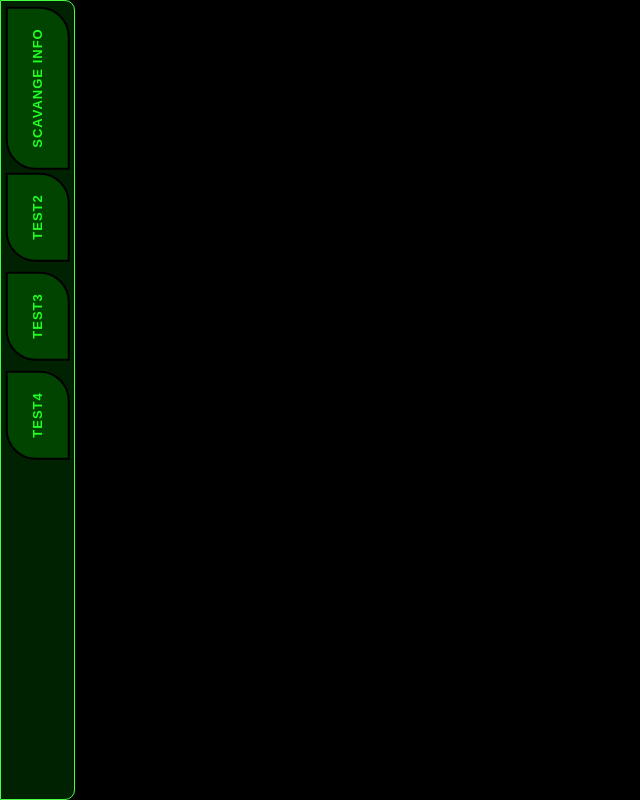
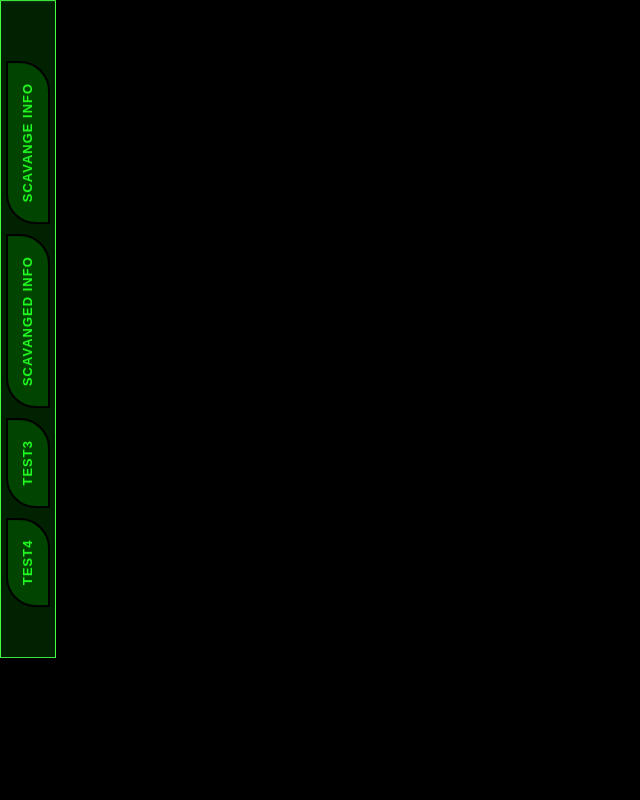
Before and after one commit to Shadow1993/JS-Game-CV, a website: page client/index.html in a window 1280 px wide. Shown: the whole page, without its empty margins (0-640 px from the left). Drawn offline with nearby package versions, Linux system fonts and the light colour scheme; files that its build step writes are made by us from their sources; files whose address does not match are found by name.

Commit message:
I'm a lazy bum..

```diff
--- a/client/index.html
+++ b/client/index.html
@@ -52,9 +52,9 @@
             <nav>
                 <ul>
                     <a id='navBtn1' href='javascript:;' class='btn'>Scavange Info</a>
-                    <a href='javascript:;' class='btn'>Test2</a>
-                    <a href='javascript:;' class='btn'>Test3</a>
-                    <a href='javascript:;' class='btn'>Test4</a>
+                    <a id='navBtn2'href='javascript:;' class='btn'>Scavanged Info</a>
+                    <a id='navBtn3' href='javascript:;' class='btn'>Test3</a>
+                    <a id='navBtn4' href='javascript:;' class='btn'>Test4</a>
 
                 </ul>
             </nav>
--- a/development/scss/layout/_buttons.scss
+++ b/development/scss/layout/_buttons.scss
@@ -1,8 +1,8 @@
 .btn {
     font-size: 13px;
     font-weight: 700;
-    line-height: 40px;
-    padding: 10px 20px;
+    line-height: 30px;
+    padding: 5px 20px;
     color: $color-button1-1;
     text-transform: uppercase;
     white-space: nowrap;
@@ -13,29 +13,8 @@
     border: 2px solid $color-black;
     transition: all $mediumDuration ease-out;
     border-radius: 30px 0px 30px 0px;
-    transform: rotate(-90deg) translate(0, 0);
-    display: inline-block;
-    margin: 10px 10px 10px 10px;
-
-    &:nth-child(1){
-        transform: rotate(-90deg) translate(0, 0);
-        margin: 40px 0px 45px -75px;
-    }
-
-    &:nth-child(2){
-        transform: rotate(-90deg) translate(0, 0);
-        margin: 20px 0px 40px -38px;
-    }
-
-    &:nth-child(3){
-        transform: rotate(-90deg) translate(0, 0);
-        margin: -5px 0px 40px -38px;
-    }
-
-    &:nth-child(4){
-        transform: rotate(-90deg) translate(0, 0);
-        margin: -5px 0px 40px -38px;
-    }
+    float: right;
+    margin-right: 10px;
 
     &:hover {
         background-color: $color-button1-1;
--- a/development/scss/main.scss
+++ b/development/scss/main.scss
@@ -36,7 +36,6 @@ html, body{
 }
 .zone{
     display:none;
-    margin: 0 auto;
     width:100%;
     height: 0;
     padding-bottom: 56.25%; // 16:9
@@ -48,7 +47,10 @@ html, body{
     overflow: hidden;
 }
 main{
-    padding: 0 5%;
+    position: absolute;
+    right: 0;
+    top: 0;
+    left: 56px;
 }
 .testBox{
     width:5%;
--- a/development/scss/partials/_navigation.scss
+++ b/development/scss/partials/_navigation.scss
@@ -1,12 +1,13 @@
 nav{
-    width: 75px;
-    position: absolute;
+    position: fixed;
     z-index: 99;
     left: 0;
-    bottom: 0;
-    top: 0;
     background-color: $color-nav;
-    padding: 15px 30px;
-    border-radius: 0 10px 10px 0;
+    padding: 5px 50px;
     border: 1px solid $color-preloader;
+    transform: rotate(-90deg) translate(-108.5%, -100%);
+    transform-origin: 0 -100%;
 }
+header{
+    position: relative;
+}
```
